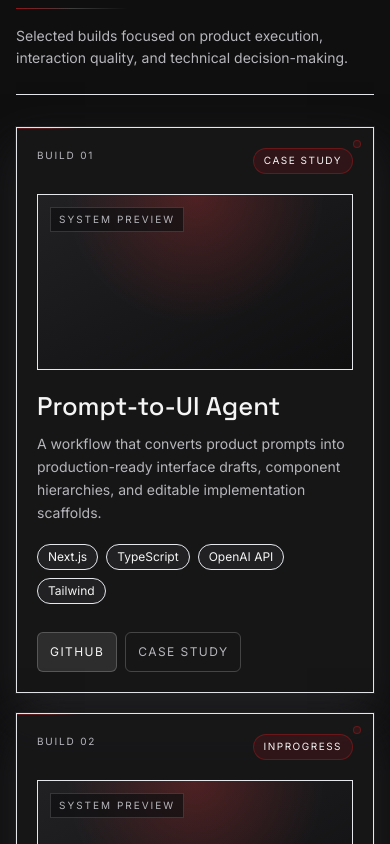
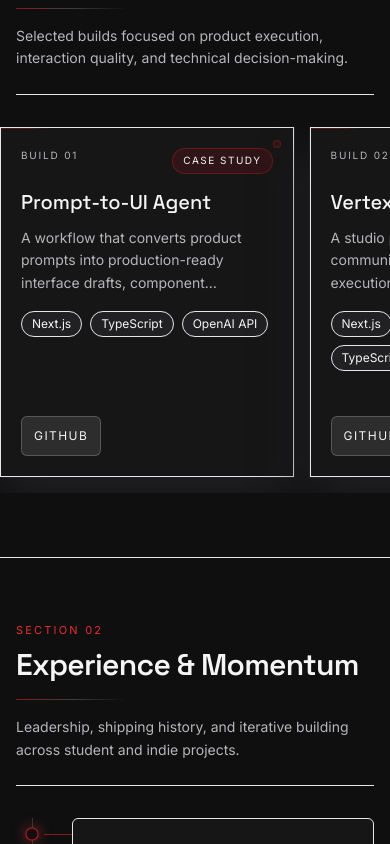
Before and after one commit to KDCodes23/Portfolio, a Next.js app: page / in a window 390 px wide. Shown: the part 1320-2164 px from the top of the page. Built offline with nearby package versions, Linux system fonts and the light colour scheme.

Commit message:
For Editing the main branch
-Created a new branch called "Edits"
-Allows me to make certian edits without conflicting any new changes to the main branch
-Optimzation to the Moblie view

```diff
--- a/components/ProjectCard.tsx
+++ b/components/ProjectCard.tsx
@@ -1,16 +1,21 @@
 "use client";
 
 import type { Project } from "@/lib/types";
-import { EASE_OUT_QUAD, MOTION_SECONDS, canRunStylizedMotion } from "@/lib/animations/core";
+import {
+  EASE_OUT_QUAD,
+  MOTION_SECONDS,
+  canRunStylizedMotion,
+} from "@/lib/animations/core";
 import { attachProjectCardMicroInteractions } from "@/lib/animations/cardMicroInteractions";
 import { motion, useReducedMotion } from "framer-motion";
 import { useEffect, useRef } from "react";
 
 type ProjectCardProps = {
   project: Project;
+  compact?: boolean;
 };
 
-export function ProjectCard({ project }: ProjectCardProps) {
+export function ProjectCard({ project, compact = false }: ProjectCardProps) {
   const shouldReduceMotion = useReducedMotion();
   const cardRef = useRef<HTMLElement | null>(null);
 
@@ -31,40 +36,71 @@ export function ProjectCard({ project }: ProjectCardProps) {
         data-card-accent-line
         className="pointer-events-none absolute left-0 top-0 h-px w-full origin-left scale-x-[0.18] bg-gradient-to-r from-accent/90 via-accentBright/60 to-transparent opacity-45"
       />
+
       <span
         data-card-corner-marker
         className="pointer-events-none absolute right-3 top-3 h-2 w-2 rounded-full border border-accent/60 bg-accent/20 opacity-70"
       />
-      <div className="mb-5 flex items-start justify-between gap-4">
-        <span className="text-[10px] uppercase tracking-[0.18em] text-muted">{project.indexLabel}</span>
+
+      <div className={compact ? "mb-4 flex items-start justify-between gap-3" : "mb-5 flex items-start justify-between gap-4"}>
+        <span className="text-[10px] uppercase tracking-[0.18em] text-muted">
+          {project.indexLabel}
+        </span>
+
         <span className="rounded-full border border-accent/40 bg-accent/15 px-2.5 py-1 text-[10px] uppercase tracking-[0.15em] text-text">
           {project.status}
         </span>
       </div>
 
+      {!compact && (
         <div className="relative mb-5 h-44 overflow-hidden border border-white/12 bg-gradient-to-br from-panel to-bg sm:h-48">
           <motion.div
             className="absolute inset-0 bg-[radial-gradient(circle_at_top,rgba(229,48,48,0.25),transparent_55%)]"
             whileHover={shouldReduceMotion ? undefined : { scale: 1.04 }}
-          transition={{ duration: MOTION_SECONDS.medium - 0.08, ease: EASE_OUT_QUAD }}
+            transition={{
+              duration: MOTION_SECONDS.medium - 0.08,
+              ease: EASE_OUT_QUAD,
+            }}
           />
+
           <div className="absolute left-3 top-3 border border-white/15 bg-bg/70 px-2 py-1 text-[10px] uppercase tracking-[0.2em] text-muted">
             System Preview
           </div>
         </div>
+      )}
 
-      <h3 className="font-display text-[1.6rem] font-medium leading-tight text-text">{project.title}</h3>
-      <p className="mt-3 text-sm leading-relaxed text-muted sm:text-[15px]">{project.summary}</p>
+      <h3
+        className={
+          compact
+            ? "font-display text-[1.25rem] font-medium leading-tight text-text"
+            : "font-display text-[1.6rem] font-medium leading-tight text-text"
+        }
+      >
+        {project.title}
+      </h3>
 
-      <ul className="mt-5 flex flex-wrap gap-2">
-        {project.tech.map((tech) => (
-          <li key={tech} className="rounded-full border border-white/12 bg-panel px-2.5 py-1 text-xs text-text">
+      <p
+        className={
+          compact
+            ? "mt-3 line-clamp-3 text-sm leading-relaxed text-muted"
+            : "mt-3 text-sm leading-relaxed text-muted sm:text-[15px]"
+        }
+      >
+        {project.summary}
+      </p>
+
+      <ul className={compact ? "mt-4 flex flex-wrap gap-2" : "mt-5 flex flex-wrap gap-2"}>
+        {(compact ? project.tech.slice(0, 3) : project.tech).map((tech) => (
+          <li
+            key={tech}
+            className="rounded-full border border-white/12 bg-panel px-2.5 py-1 text-xs text-text"
+          >
             {tech}
           </li>
         ))}
       </ul>
 
-      <div className="mt-auto flex flex-wrap gap-2 pt-7">
+      <div className={compact ? "mt-auto flex flex-wrap gap-2 pt-5" : "mt-auto flex flex-wrap gap-2 pt-7"}>
         {project.links.demo ? (
           <a
             href={project.links.demo}
@@ -73,6 +109,7 @@ export function ProjectCard({ project }: ProjectCardProps) {
             Live Demo
           </a>
         ) : null}
+
         {project.links.caseStudy ? (
           <a
             href={project.links.caseStudy}
@@ -81,7 +118,8 @@ export function ProjectCard({ project }: ProjectCardProps) {
             GitHub
           </a>
         ) : null}
-        {project.links.caseStudy ? (
+
+        {!compact && project.links.caseStudy ? (
           <a
             href={project.links.caseStudy}
             className="inline-flex min-h-10 items-center rounded-md border border-white/20 bg-transparent px-3 py-2 text-xs uppercase tracking-[0.12em] text-muted transition hover:border-white/35 hover:text-text"
--- a/components/ProjectsGrid.tsx
+++ b/components/ProjectsGrid.tsx
@@ -4,12 +4,28 @@ import { Reveal } from "@/components/Reveal";
 
 export function ProjectsGrid() {
   return (
-    <div className="grid gap-5 md:grid-cols-2 xl:gap-6">
+    <>
+      {/* Mobile horizontal slider */}
+      <div className="-mx-4 flex snap-x snap-mandatory gap-4 overflow-x-auto px-4 pb-4 md:hidden">
+        {projects.map((project, idx) => (
+          <Reveal
+            key={project.id}
+            delay={idx * 0.05}
+            className="min-w-[82%] snap-start"
+          >
+            <ProjectCard project={project} compact />
+          </Reveal>
+        ))}
+      </div>
+
+      {/* Tablet/Desktop grid */}
+      <div className="hidden gap-5 md:grid md:grid-cols-2 xl:gap-6">
         {projects.map((project, idx) => (
           <Reveal key={project.id} delay={idx * 0.05} className="h-full">
             <ProjectCard project={project} />
           </Reveal>
         ))}
       </div>
+    </>
   );
 }
```
Lines whose indentation alone changed are shown as unchanged.
